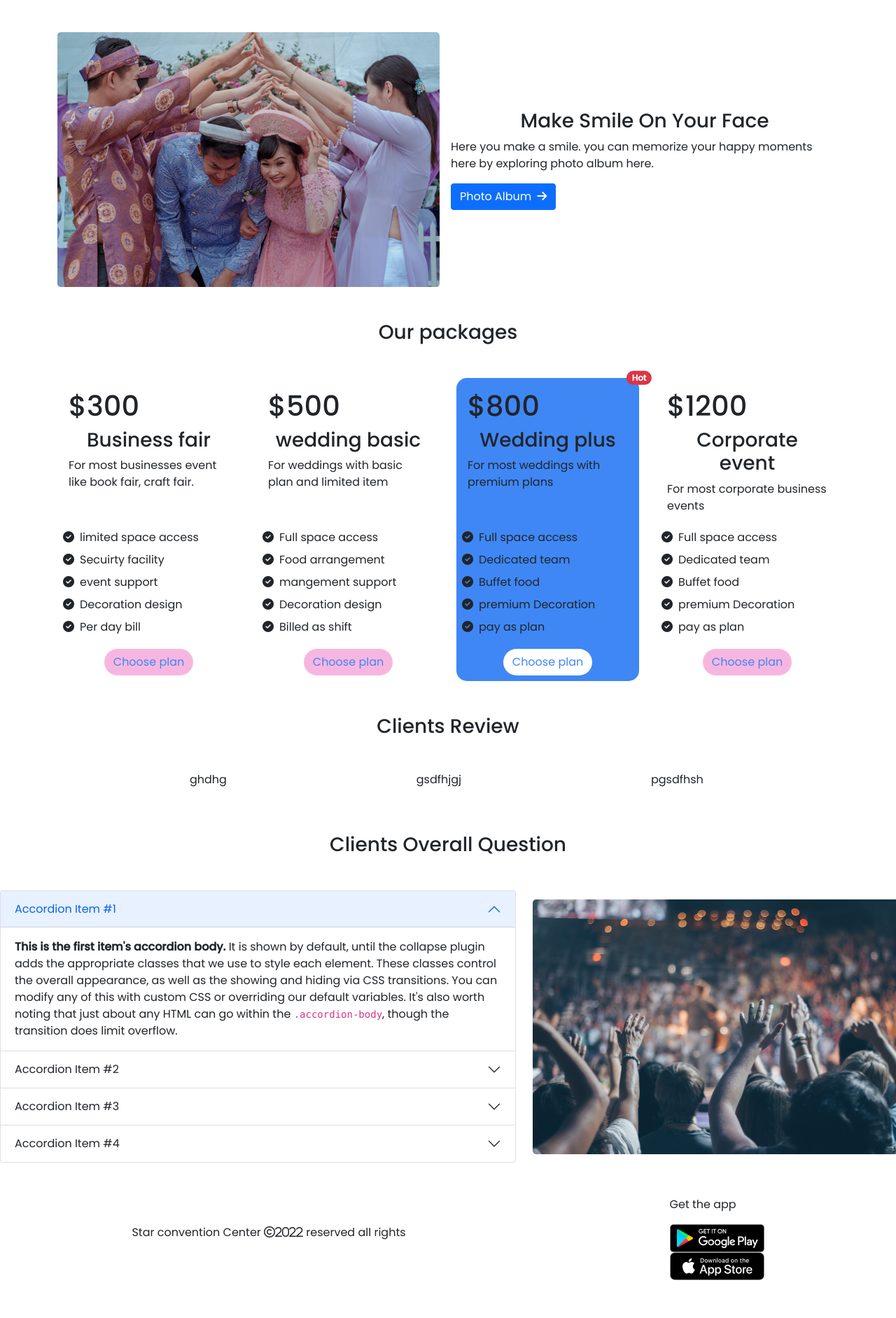
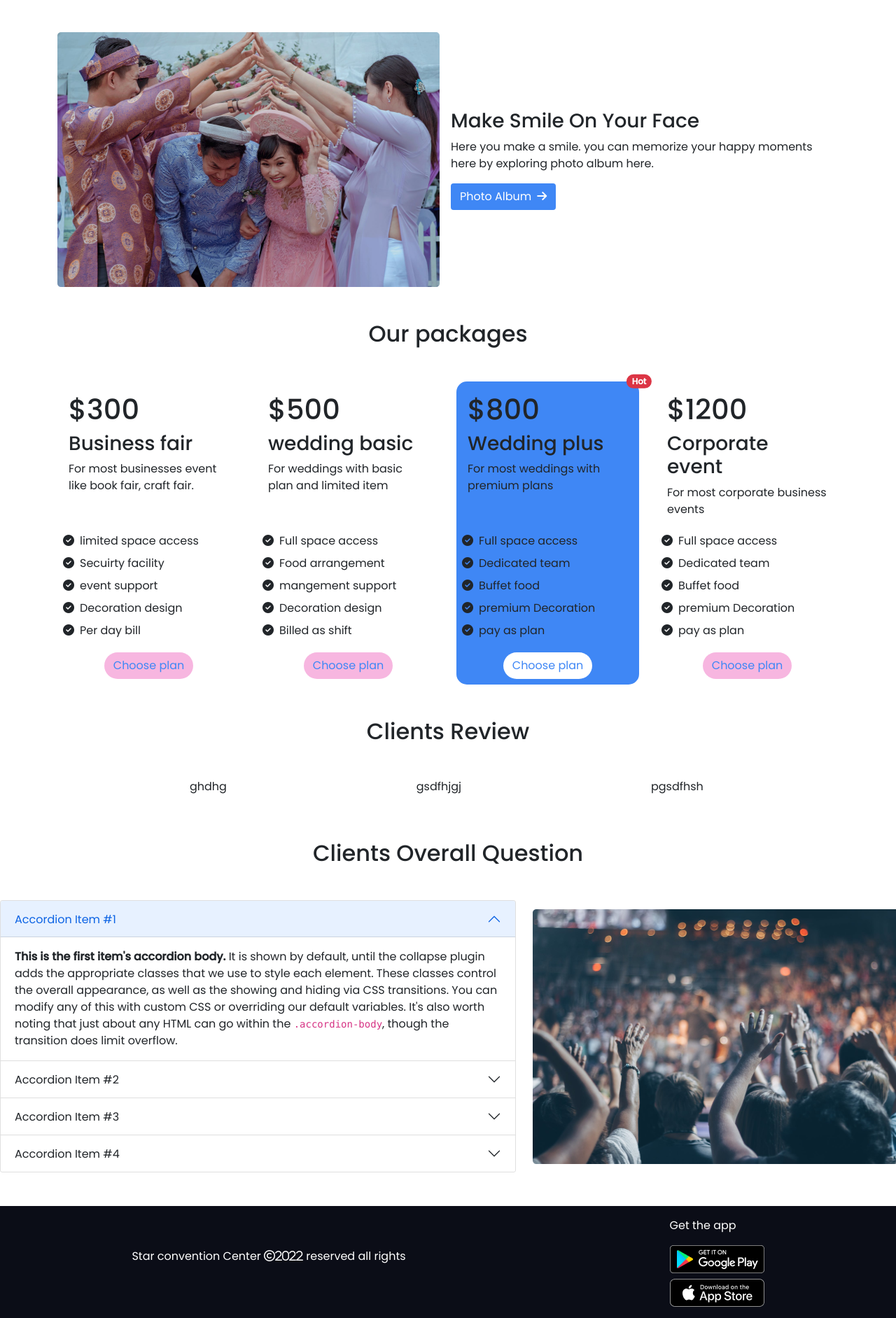
Before and after one commit to Md-Tur/star-convention-center, a plain HTML site: page index.html in a window 1280 px wide. Shown: the part 609-2492 px from the top of the page at 70% size. Before the commit the page ends 2438 px from the top, so only its background shows below. Drawn offline with nearby package versions, Linux system fonts and the light colour scheme.

Commit message:
footer complete

```diff
--- a/index.html
+++ b/index.html
@@ -80,7 +80,7 @@
                         <h5>We are here to make your event successful.</h5>
                         <p>We welcome here you to make your event more enjoyable and successful. Get better services
                             from us.</p>
-                        <button type="button" class="btn slider-button">Booking Available</button>
+                        <button type="button" class="btn slider-button fw-bold">Booking Available</button>
                     </div>
                 </div>
                 <div class="carousel-item">
@@ -89,7 +89,7 @@
                         <h5>We are here to make your event successful.</h5>
                         <p>We welcome here you to make your event more enjoyable and successful. Get better services
                             from us.</p>
-                        <button type="button" class="btn slider-button">Booking Available</button>
+                        <button type="button" class="btn slider-button fw-bold">Booking Available</button>
                     </div>
                 </div>
                 <div class="carousel-item">
@@ -98,7 +98,7 @@
                         <h5>We are here br to make your event successful.</h5>
                         <p>We welcome here you to make your event more enjoyable and successful. Get better services
                             from us.</p>
-                        <button type="button" class="btn slider-button">Booking Available</button>
+                        <button type="button" class="btn slider-button fw-bold">Booking Available</button>
                     </div>
                 </div>
             </div>
@@ -132,7 +132,7 @@
                     <p>
                         Here you make a smile. you can memorize your happy moments here by exploring photo album here.
                     </p>
-                    <button type="button" class="btn btn-primary">Photo Album<i
+                    <button type="button" class="btn" id="album-button">Photo Album<i
                             class="fas fa-arrow-right ps-2"></i></button>
                 </div>
             </div>
@@ -140,7 +140,7 @@
 
         <!-- this is package part -->
 
-        <h3 class="my-5">Our packages</h3>
+        <h2 class="my-5">Our packages</h2>
 
         <section class="container">
             <div class="row row-cols-1 row-cols-md-3 row-cols-lg-4 g-4 mb-5">
@@ -275,7 +275,7 @@
 
         <!-- this is clients review part -->
 
-        <h3 class="my-5">Clients Review</h3>
+        <h2 class="my-5">Clients Review</h2>
 
         <section>
             <div class="d-flex justify-content-evenly">
@@ -298,7 +298,7 @@
 
         <!-- Clients Question Part -->
 
-        <h3 class="my-5">Clients Overall Question</h3>
+        <h2 class="my-5">Clients Overall Question</h2>
 
         <section class="mb-5">
             <div class="row">
@@ -403,7 +403,7 @@
 
     <!-- this is footer part -->
 
-    <footer class="d-flex justify-content-around align-items-center">
+    <footer class="d-flex justify-content-around align-items-center pt-3 pb-3 mx-auto">
 
         <div>
             <p>Star convention Center <i class="far fa-copyright">2022</i> reserved all rights</p>
@@ -411,7 +411,7 @@
 
         <div>
             <p>Get the app</p>
-            <a href=""><img src="icons/GooglePlay.png" alt=""></a>
+            <a href=""><img class="pb-2" src="icons/GooglePlay.png" alt=""></a>
             <br>
             <a href=""><img src="icons/AppleStore.png" alt=""></a>
         </div>
--- a/style.css
+++ b/style.css
@@ -12,10 +12,20 @@ font-family: 'Poppins', sans-serif;
     color: #3F87F5;
 }
 
-/* for all h3  */
+/* for all h2  */
 
-h3{
+h2{
     text-align: center;
+}
+
+/* photo album */
+
+#album-button{
+    background-color: #3F87F5;
+    color: white;
+}
+.fa-arrow-right{
+    color: white;
 }
 
 /* packages part */
@@ -31,3 +41,10 @@ border-radius: 15px;
 .hot-packages{
     background-color: #3F87F5;
 }
+
+/* footer part  */
+
+footer{
+    background-color: #0B0D17;
+    color: white;
+}
```
